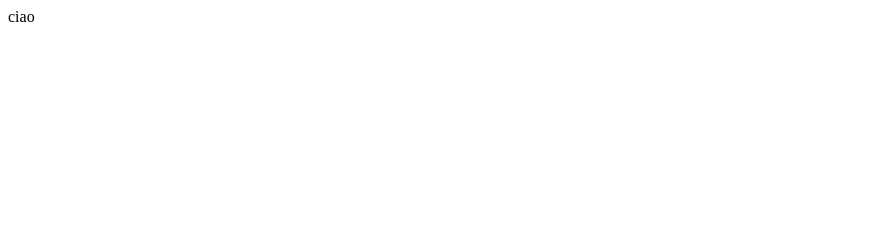
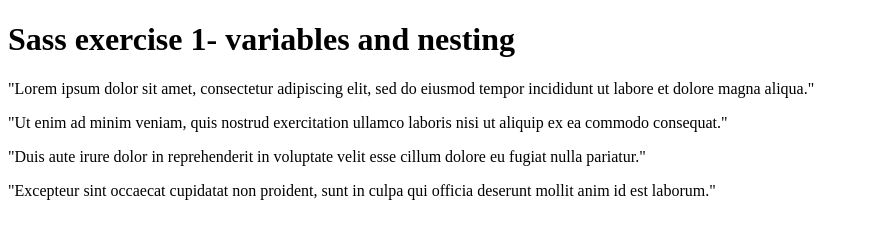
Before and after one commit to Doriana94/SASS, a plain HTML site: page sass_exercise 1-variables_nesting/index.html in a window 1280 px wide. Shown: the whole page, without its empty margins (0-869 px from the left). Drawn offline with Linux system fonts and the light colour scheme.

Commit message:
Update index.html
added index.html

```diff
--- a/sass_exercise 1-variables_nesting/index.html
+++ b/sass_exercise 1-variables_nesting/index.html
@@ -1 +1,26 @@
-ciao
+<!DOCTYPE html>
+<html>
+    <head>
+        <title>Sass exercise 1- variables and nesting</title>
+        <link rel="stylesheet" href="./style.css">
+    </head>
+    <body>
+        <div>
+            <h1>Sass exercise 1- variables and nesting</h1>
+            <section>
+                <article>
+                    <p>"Lorem ipsum dolor sit amet, consectetur adipiscing elit, sed do eiusmod tempor incididunt ut labore et dolore magna aliqua."</p>
+                </article>
+                <article>
+                    <p>"Ut enim ad minim veniam, quis nostrud exercitation ullamco laboris nisi ut aliquip ex ea commodo consequat."</p>
+                </article>
+                <article>
+                    <p>"Duis aute irure dolor in reprehenderit in voluptate velit esse cillum dolore eu fugiat nulla pariatur."</p>
+                </article>
+                <article>
+                    <p>"Excepteur sint occaecat cupidatat non proident, sunt in culpa qui officia deserunt mollit anim id est laborum."</p>
+                </article>
+            </section>
+        </div>
+    </body>
+</html>
```
